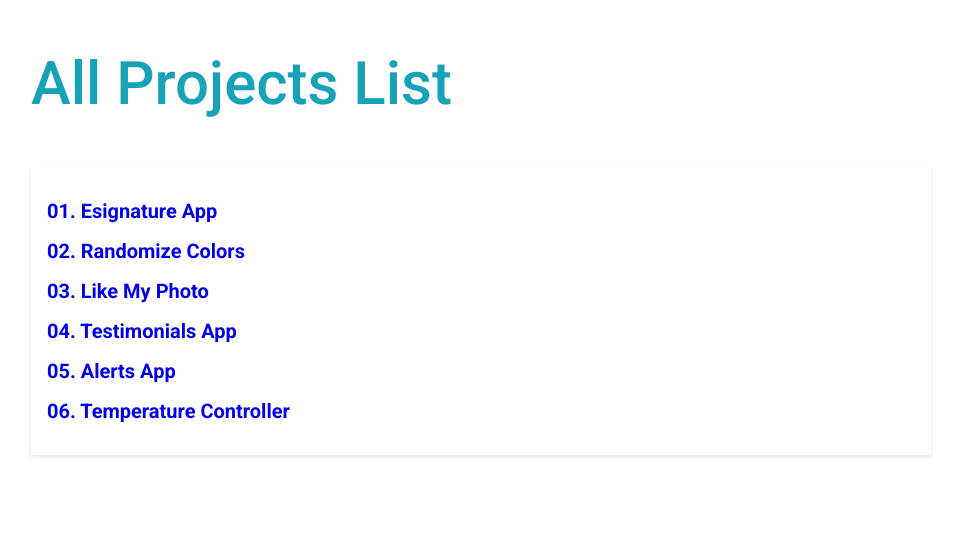
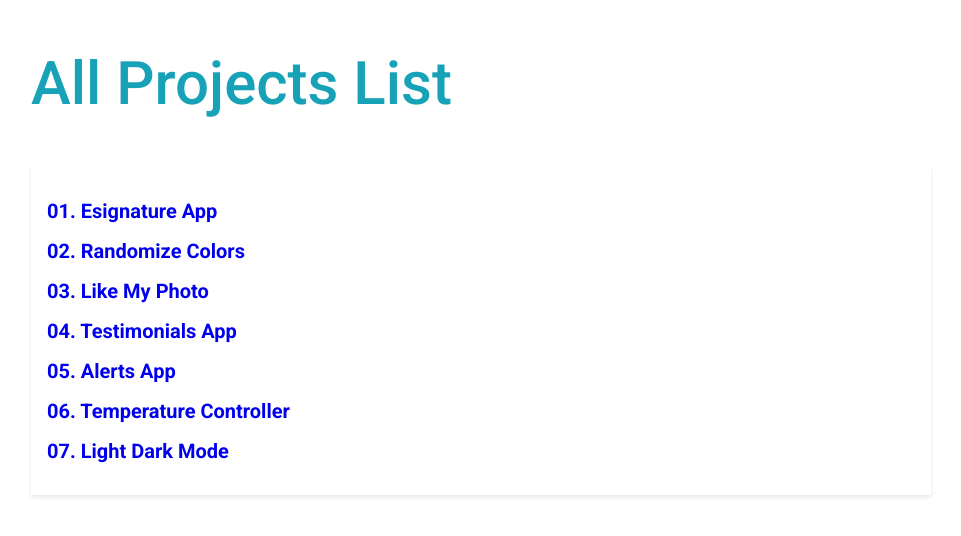
Before and after one commit to ajinkyacodes/reactjs-apps, a React (Create React App) app: page / in a window 1280 px wide. Shown: the top 536 px of the page, without its empty margins (159-1120 px from the left). Built offline with nearby package versions, Linux system fonts and the light colour scheme.

Commit message:
created listing for LightDarkMode on homepage

```diff
--- a/src/App.js
+++ b/src/App.js
@@ -2,6 +2,7 @@ import "./App.css";
 import React from "react";
 import { Route, Routes } from "react-router-dom";
 
+import LightDarkMode from "./projects/07-Light-Dark-Mode/LightDarkMode";
 import TermeratureController from "./projects/06-Temperature-Controller/TermeratureController";
 import AlertApp from './projects/05-Alerts/AlertApp';
 import TestimonialsApp from './projects/04-Testimonials-App/TestimonialsApp';
@@ -21,6 +22,7 @@ function App() {
         <Route path="/project4" element={<TestimonialsApp />} />
         <Route path="/project5" element={<AlertApp />} />
         <Route path="/project6" element={<TermeratureController />} />
+        <Route path="/project7" element={<LightDarkMode />} />
       </Routes>
     </div>
   );
--- a/src/pages/Home.jsx
+++ b/src/pages/Home.jsx
@@ -26,6 +26,9 @@ export default function List() {
           <li>
             <Link to="/project6"><Title classes={"fs-lg my-1"} text={"06. Temperature Controller"}/></Link>
           </li>
+          <li>
+            <Link to="/project7"><Title classes={"fs-lg my-1"} text={"07. Light Dark Mode"}/></Link>
+          </li>
         </ul>
       </nav>
     </div>
```
